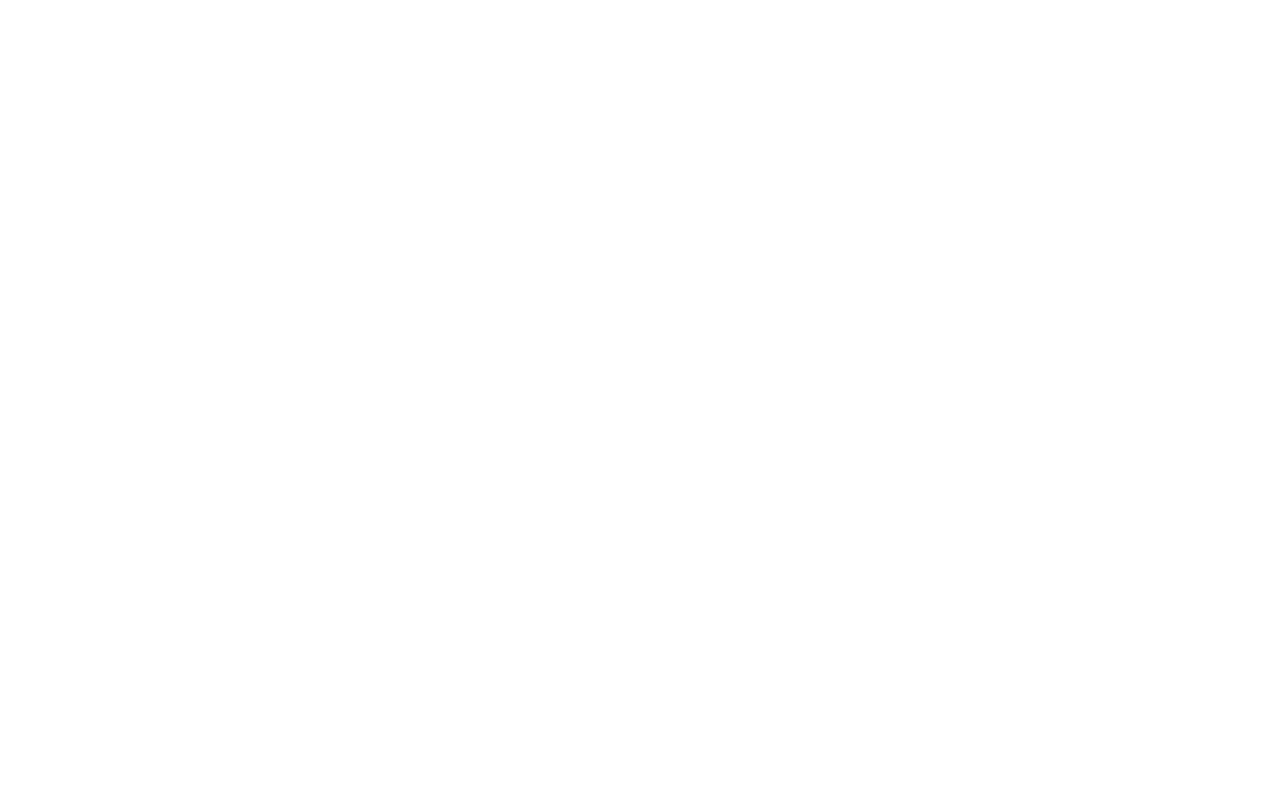
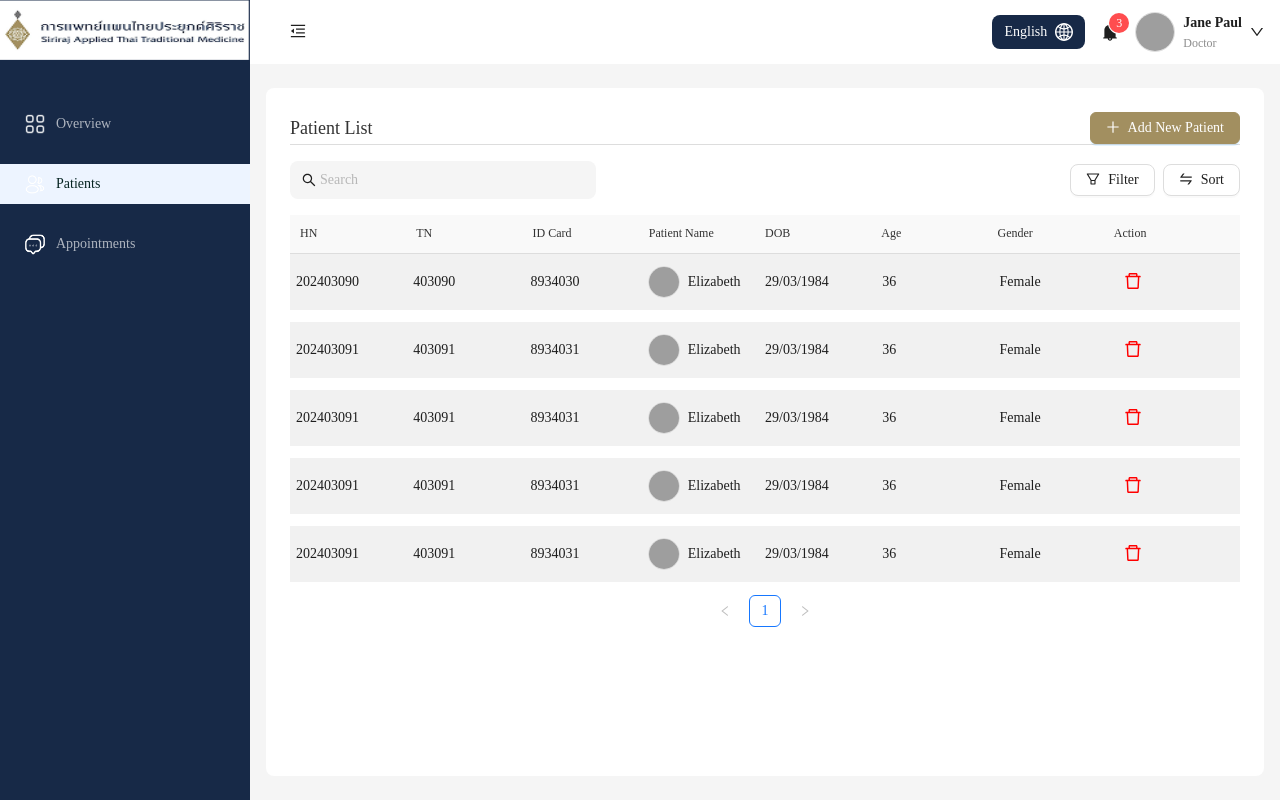
Before and after one commit to venkatJLK/Siriraj, a React (Vite) app: page /patients in a window 1280 px wide. Before the commit this address had no page. Built offline with nearby package versions, Linux system fonts and the light colour scheme; sample sign-in values are in the browser's storage; grey boxes are pictures that could not be loaded; a web font is replaced by a local one.

Commit message:
patient Details and navigation issue

```diff
--- a/src/App.css
+++ b/src/App.css
@@ -37,7 +37,6 @@
   border: 1px solid #ddd;
 }
 
-
 .custom-card-row {
   transition: all 0.2s ease-in-out;
 }
@@ -54,5 +53,5 @@
 
 .card-row {
   padding: 12px 16px;
-  border-bottom:7px solid #eee;
+  border-bottom: 7px solid #eee;
 }
--- a/src/components/common/commonTable/AntTable.tsx
+++ b/src/components/common/commonTable/AntTable.tsx
@@ -13,6 +13,7 @@
   data: T[];
   tableHeading: string;
   buttonAction?: () => void;
+  onRowClick?: (row: T) => void;
 }
 
 const AntTable = <T extends object>({
@@ -20,6 +21,7 @@
   data,
   tableHeading,
   buttonAction,
+  onRowClick,
 }: AntTableProps<T>) => {
   const [pageSize, setPageSize] = useState(5);
   const [currentPage, setCurrentPage] = useState(1);
@@ -143,6 +145,7 @@
               key={rowIndex}
               hoverable
               className="custom-card-row"
+              onClick={() => onRowClick && onRowClick(row)}
               style={{
                 marginBottom: 12,
                 border: "none",
@@ -153,7 +156,11 @@
             >
               <Row gutter={[16, 16]} align="middle">
                 {columns.map((col, colIndex) => (
-                  <Col key={colIndex} span={3} style={{ textAlign: "left" ,paddingLeft: 0}}>
+                  <Col
+                    key={colIndex}
+                    span={3}
+                    style={{ textAlign: "left", paddingLeft: 0 }}
+                  >
                     {col.render
                       ? col.render(row[col.dataIndex as keyof T], row)
                       : String(row[col.dataIndex as keyof T])}
@@ -162,7 +169,7 @@
               </Row>
             </Card>
           ))}
-          <Row justify="center" style={{ marginTop: 16 }}>
+          <Row justify="center" style={{ marginTop: 13 }}>
             <Pagination
               current={currentPage}
               total={data.length}
--- a/src/components/patient/PatientContainer.tsx
+++ b/src/components/patient/PatientContainer.tsx
@@ -3,6 +3,7 @@
 import { Avatar, Button } from "antd";
 import { DeleteOutlined } from "@ant-design/icons";
 import type { ColumnsType } from "antd/es/table";
+import { useNavigate } from "react-router-dom";
 
 interface PatientData {
   key: string;
@@ -17,6 +18,7 @@
 }
 
 const PatientContainer = () => {
+  const navigate = useNavigate();
   const tableColumns: ColumnsType<PatientData> = [
     { title: "HN", dataIndex: "hn", key: "hn" },
     { title: "TN", dataIndex: "tn", key: "tn" },
@@ -111,6 +113,9 @@
       columns={tableColumns}
       data={tableData}
       tableHeading="Patient List"
+      onRowClick={(record: { key: any }) =>
+        navigate(`/patient/${record.key}`, { state: record })
+      }
     />
   );
 };
--- /dev/null
+++ b/src/components/patient/PatientDetails.tsx
@@ -0,0 +1,11 @@
+import React from "react";
+
+const PatientDetails: React.FC = () => {
+  return (
+    <React.Fragment>
+      <h3>PatientDetails</h3>
+    </React.Fragment>
+  );
+};
+
+export default PatientDetails;
--- a/src/components/patientLayout/PatientLayout.tsx
+++ b/src/components/patientLayout/PatientLayout.tsx
@@ -21,8 +21,9 @@
   theme,
 } from "antd";
 import { useTranslation } from "react-i18next";
-import PatientContainer from "../patient/PatientContainer";
+import { useLocation } from "react-router-dom";
 import Images from "../common/image/Images";
+import { Link, Outlet } from "react-router-dom";
 const { Header, Sider, Content } = Layout;
 
 const PatientLayout: React.FC = () => {
@@ -31,6 +32,7 @@
   const [isMobile, setIsMobile] = useState(window.innerWidth <= 768);
   const { t, i18n } = useTranslation();
 
+  const location = useLocation();
   const changeLanguage = (lng: string) => {
     i18n.changeLanguage(lng);
   };
@@ -85,7 +87,7 @@
       <Menu
         theme="dark"
         mode="inline"
-        defaultSelectedKeys={["1"]}
+        selectedKeys={[location.pathname]}
         style={{
           marginTop: 20,
           backgroundColor: "#172947",
@@ -94,7 +96,7 @@
         }}
         items={[
           {
-            key: "1",
+            key: "/overview",
             icon: (
               <img
                 src={Images.inactive_overview}
@@ -103,11 +105,11 @@
                 width={22}
               />
             ),
-            label: t("sidebar.overview"),
+            label: <Link to="/overview">{t("sidebar.overview")}</Link>,
             style: { marginBottom: "8%" },
           },
           {
-            key: "2",
+            key: "/patients",
             icon: (
               <img
                 src={Images.inactive_patient}
@@ -116,11 +118,11 @@
                 width={22}
               />
             ),
-            label: t("sidebar.patients"),
+            label: <Link to="/patients">{t("sidebar.patients")}</Link>,
             style: { marginBottom: "8%" },
           },
           {
-            key: "3",
+            key: "/appointments",
             icon: (
               <img
                 src={Images.inactive_attendance}
@@ -129,7 +131,7 @@
                 width={22}
               />
             ),
-            label: t("sidebar.appointments"),
+            label: <Link to="/appointments">{t("sidebar.appointments")}</Link>,
           },
         ]}
       />
@@ -264,7 +266,7 @@
             borderRadius: borderRadiusLG,
           }}
         >
-          <PatientContainer />
+          <Outlet />
         </Content>
       </Layout>
     </Layout>
--- a/src/pages/LoginPage.tsx
+++ b/src/pages/LoginPage.tsx
@@ -16,7 +16,7 @@
     const { email, password } = values;
     if (email === "123" && password === "123") {
       localStorage.setItem("isAuthenticated", "true");
-      navigate("/patient");
+      navigate("/overview");
     } else {
       alert("Invalid email or password!");
     }
--- a/src/router/AppRouter.tsx
+++ b/src/router/AppRouter.tsx
@@ -4,10 +4,13 @@
 import SignupPage from "../pages/SignupPage";
 import PatientLayout from "../components/patientLayout/PatientLayout";
 import LoginPage from "../pages/LoginPage";
+import OverViewContainer from "../components/overview/OverViewContainer";
+import PatientContainer from "../components/patient/PatientContainer";
+import PatientDetails from "../components/patient/PatientDetails";
 
-const PrivateRoute = ({ element }: { element: React.ReactNode }) => {
+const PrivateRoute = ({ children }: { children: React.ReactNode }) => {
   return localStorage.getItem("isAuthenticated") === "true" ? (
-    element
+    children
   ) : (
     <Navigate to="/login" />
   );
@@ -20,10 +23,20 @@
       <Route path="/login" element={<LoginPage />} />
       <Route path="/signup" element={<SignupPage />} />
       <Route path="/reset-password" element={<ResetPasswordPage />} />
+
       <Route
-        path="/patient"
-        element={<PrivateRoute element={<PatientLayout />} />}
-      />
+        path="/"
+        element={
+          <PrivateRoute>
+            <PatientLayout />
+          </PrivateRoute>
+        }
+      >
+        <Route path="overview" element={<OverViewContainer />} />
+        <Route path="patients" element={<PatientContainer />} />
+        <Route path="/patient/:id" element={<PatientDetails />} />
+        <Route path="*" element={<Navigate to="/overview" />} />
+      </Route>
     </Routes>
   );
 };
```
